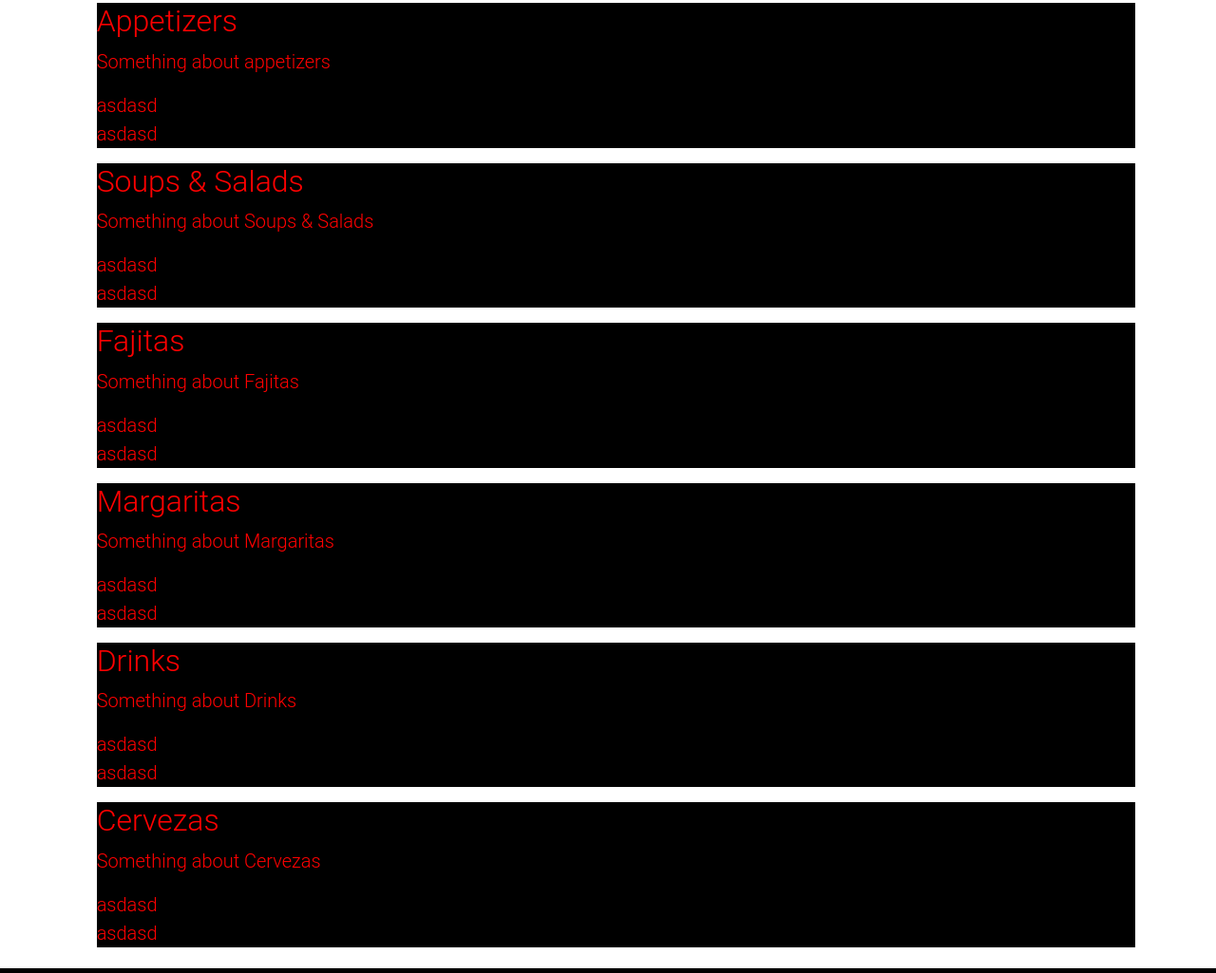
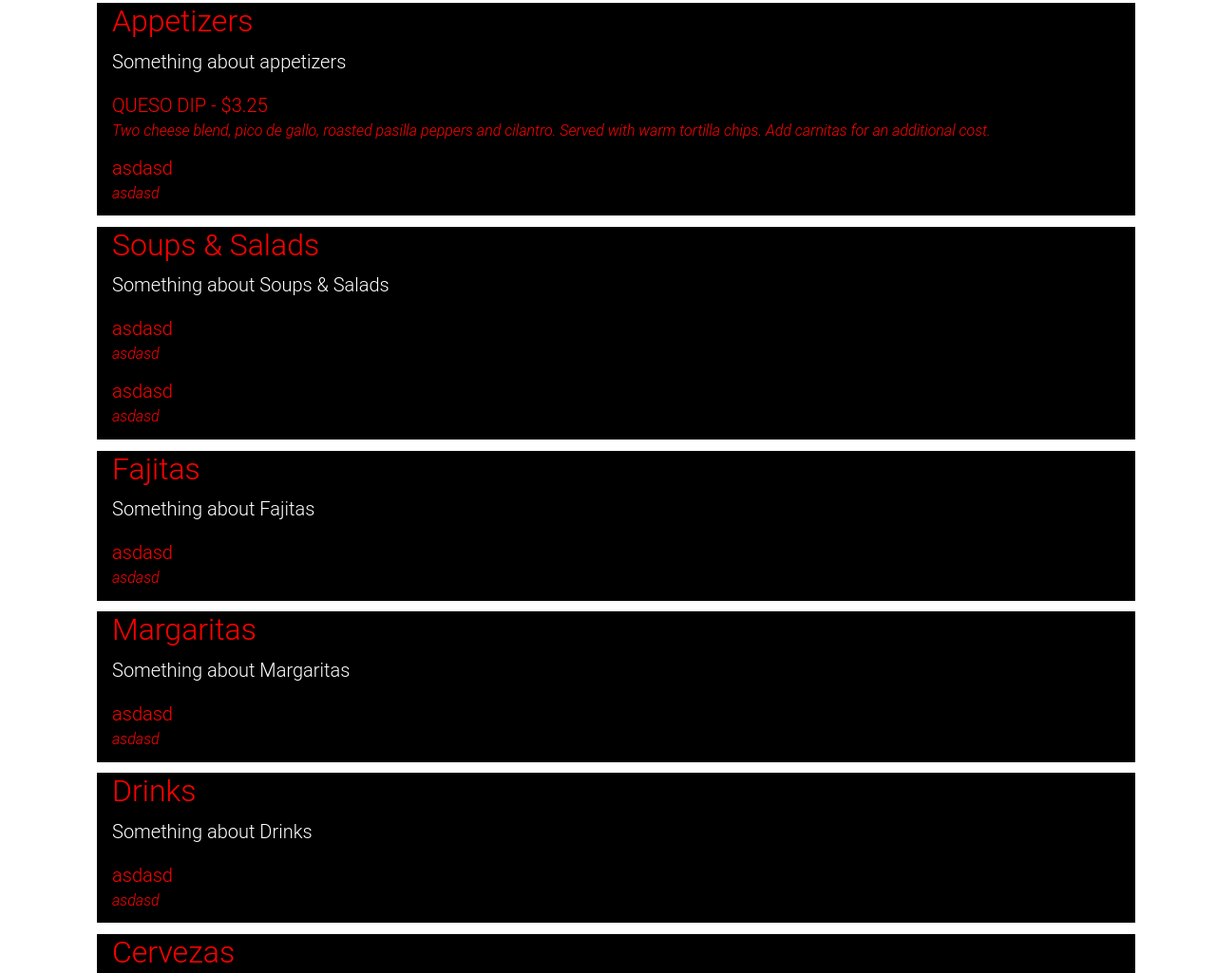
Before and after one commit to Michael-ibanez/ElTorito, a plain HTML site: page menu.html in a window 1280 px wide. Shown: the part 216-1241 px from the top of the page at 95% size. Drawn offline with nearby package versions, Linux system fonts and the light colour scheme.

Commit message:
Added some modifications to the menu

```diff
--- a/css/main.css
+++ b/css/main.css
@@ -86,9 +86,43 @@ nav a img {
 .menu-list{
     list-style-type: none;
 }
+
+.rmc-menu{
+    margin-bottom: -0.4%;
+    padding-left: 1.5%;
+}
+
+.rmc-menu-p{
+    background-color: black;
+    color:white;
+    margin-left: -1.5%;
+    padding-left: 1.5%;
+    font-size: 15pt;
+}
+
+.rmc-menu-item{
+    border-bottom: black;
+    border-bottom-style: dashed;
+    border-bottom-width: 0.5px;
+}
+
+.head{
+    font-size: 15pt;
+}
+
+.desc{
+    font-size: 12pt;
+    margin-bottom: 1%;
+    font-style: italic;
+}
+
 #1,#2,#3,#4,#5,#6,#7{
     display: none;
+    background-color: #f8e08e;
+    color: black;
 }
+
+
 
 /* Gallery */
 #gallery {
--- a/menu.html
+++ b/menu.html
@@ -65,6 +65,8 @@
                     div.style.color = "black";
                 } else {
                     div.style.display = "none";
+                    div.style.backgroundColor = "#f8e08e";
+                    div.style.color = "black";
                 }
             }
         }
@@ -82,9 +84,15 @@
                 <div class="rmc-menu-wrap rmc-menu-list rmc-menu-1col">
                     <div class="rmc-menu rmc-menu-1">
                         <h2 onclick="divVisibility('1');"> Appetizers </h2>
-                        <ul class="list-unstyled" id="1">
-                            <p> Something about appetizers</p>
-                            <li id="rmc-menu-item-1001">
+                        <ul class="list-unstyled" id="1" style="margin-left: -1.5%;padding-left: 1.5%;">
+                            <p class="rmc-menu-p"> Something about appetizers</p>
+                            <li class="rmc-menu-item">
+                                <div class="content">
+                                    <div class="head"> QUESO DIP - $3.25 </div>
+                                    <p class="desc"> Two cheese blend, pico de gallo, roasted pasilla peppers and cilantro. Served with warm tortilla chips. Add carnitas for an additional cost. </p>
+                                </div>
+                            </li>
+                            <li class="rmc-menu-item">
                                 <div class="content">
                                     <div class="head"> asdasd</div>
                                     <p class="desc"> asdasd</p>
@@ -97,9 +105,15 @@
                 <div class="rmc-menu-wrap rmc-menu-list rmc-menu-1col">
                     <div class="rmc-menu rmc-menu-2">
                         <h2 onclick="divVisibility('2');"> Soups &amp Salads </h2>
-                        <ul class="list-unstyled" id="2">
-                            <p> Something about Soups &amp Salads </p>
-                            <li id="rmc-menu-item-2001">
+                        <ul class="list-unstyled" id="2" style="margin-left: -1.5%;padding-left: 1.5%;">
+                            <p class="rmc-menu-p" > Something about Soups &amp Salads</p>
+                            <li class="rmc-menu-item">
+                                <div class="content">
+                                    <div class="head"> asdasd</div>
+                                    <p class="desc"> asdasd</p>
+                                </div>
+                            </li>
+                            <li class="rmc-menu-item">
                                 <div class="content">
                                     <div class="head"> asdasd</div>
                                     <p class="desc"> asdasd</p>
@@ -112,9 +126,9 @@
                 <div class="rmc-menu-wrap rmc-menu-list rmc-menu-1col">
                     <div class="rmc-menu rmc-menu-3">
                         <h2 onclick="divVisibility('3');"> Fajitas </h2>
-                        <ul class="list-unstyled" id="3">
-                            <p> Something about Fajitas</p>
-                            <li id="rmc-menu-item-3001">
+                        <ul class="list-unstyled" id="3" style="margin-left: -1.5%;padding-left: 1.5%;">
+                            <p class="rmc-menu-p"> Something about Fajitas</p>
+                            <li class="rmc-menu-item">
                                 <div class="content">
                                     <div class="head"> asdasd</div>
                                     <p class="desc"> asdasd</p>
@@ -127,9 +141,9 @@
                 <div class="rmc-menu-wrap rmc-menu-list rmc-menu-1col">
                     <div class="rmc-menu rmc-menu-4">
                         <h2 onclick="divVisibility('4');"> Margaritas </h2>
-                        <ul class="list-unstyled" id="4">
-                            <p> Something about Margaritas</p>
-                            <li id="rmc-menu-item-4001">
+                        <ul class="list-unstyled" id="4" style="margin-left: -1.5%;padding-left: 1.5%;">
+                            <p class="rmc-menu-p"> Something about Margaritas</p>
+                            <li class="rmc-menu-item">
                                 <div class="content">
                                     <div class="head"> asdasd</div>
                                     <p class="desc"> asdasd</p>
@@ -142,9 +156,9 @@
                 <div class="rmc-menu-wrap rmc-menu-list rmc-menu-1col">
                     <div class="rmc-menu rmc-menu-5">
                         <h2 onclick="divVisibility('5');"> Drinks </h2>
-                        <ul class="list-unstyled" id="5">
-                            <p> Something about Drinks</p>
-                            <li id="rmc-menu-item-5001">
+                        <ul class="list-unstyled" id="5" style="margin-left: -1.5%;padding-left: 1.5%;">
+                            <p class="rmc-menu-p"> Something about Drinks</p>
+                            <li class="rmc-menu-item">
                                 <div class="content">
                                     <div class="head"> asdasd</div>
                                     <p class="desc"> asdasd</p>
@@ -157,9 +171,9 @@
                 <div class="rmc-menu-wrap rmc-menu-list rmc-menu-1col">
                     <div class="rmc-menu rmc-menu-6">
                         <h2 onclick="divVisibility('6');"> Cervezas </h2>
-                        <ul class="list-unstyled" id="6">
-                            <p> Something about Cervezas</p>
-                            <li id="rmc-menu-item-0001">
+                        <ul class="list-unstyled" id="6" style="margin-left: -1.5%;padding-left: 1.5%;">
+                            <p class="rmc-menu-p"> Something about Cervezas</p>
+                            <li class="rmc-menu-item">
                                 <div class="content">
                                     <div class="head"> asdasd</div>
                                     <p class="desc"> asdasd</p>
```
